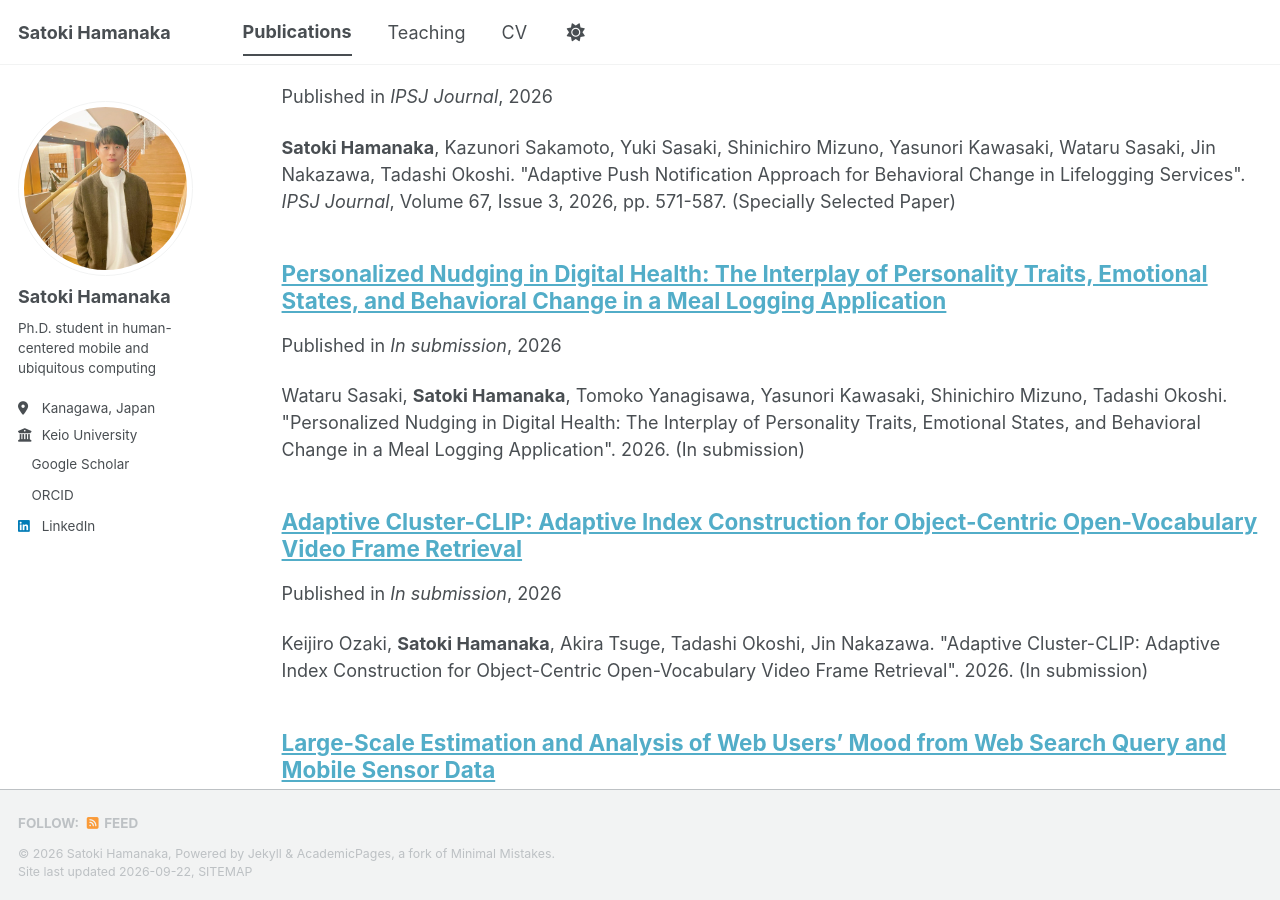
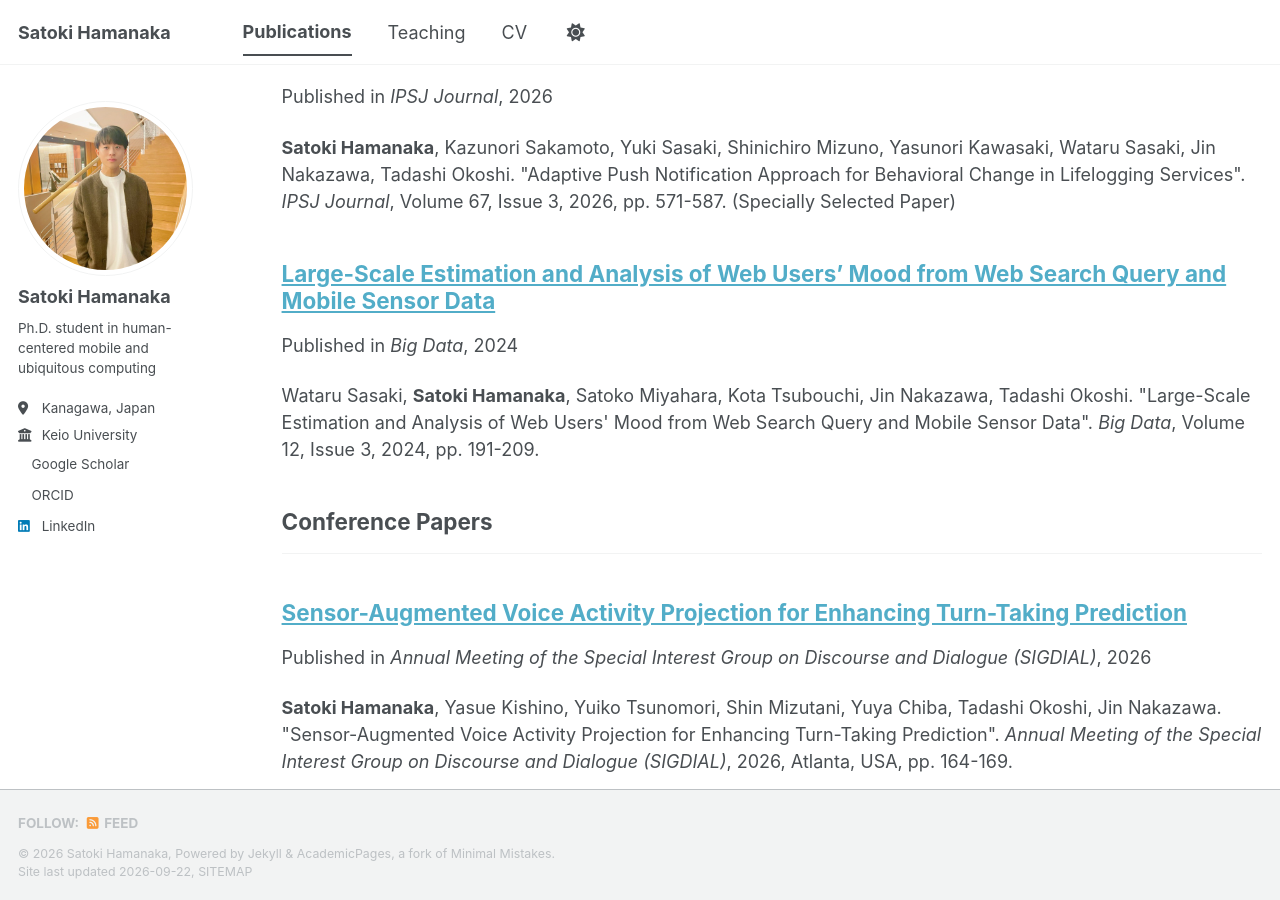
Before and after one commit to hamachu216/hamachu216.github.io, a Jekyll site: the page built from _pages/publications.html, in a window 1280 px wide and 900 px high, scrolled down 268 px. Built offline with Jekyll 4.4.1, drawn with Linux system fonts in a browser that asks for light colours; a style sheet for code colours, icons or effects is not loaded.

Commit message:
Remove only the citation label; drop in-submission papers; link the labs
Restores archive-single.html and single.html to their original structure so the
only change left in them is the deleted "Recommended citation:" string.

Co-Authored-By: Claude Opus 5 (1M context) <noreply@anthropic.com>

```diff
--- a/_includes/archive-single.html
+++ b/_includes/archive-single.html
@@ -52,14 +52,32 @@
     <p class="archive__item-excerpt" itemprop="description"><p>{{ post.excerpt | markdownify | remove: '<p>' | remove: '</p>' }}<strong><a href="{{ base_path }}{{ post.url }}" rel="permalink"> Read more</a></strong></p></p>
     {% endif %}
 
-    {%- capture downloads -%}
-      {%- if post.paperurl %}<a href="{{ post.paperurl }}">Download Paper</a>;;{% endif -%}
-      {%- if post.slidesurl %}<a href="{{ post.slidesurl }}">Download Slides</a>;;{% endif -%}
-      {%- if post.bibtexurl %}<a href="{{ post.bibtexurl }}">Download Bibtex</a>;;{% endif -%}
-    {%- endcapture -%}
-    {%- assign downloads = downloads | split: ";;" | join: " | " -%}
-    {% if post.citation or downloads != "" %}
-      <p>{{ post.citation }}{% if post.citation and downloads != "" %}<br />{% endif %}{{ downloads }}</p>
+    {% if post.citation and post.paperurl and post.slidesurl and post.bibtexurl %}
+      <p>{{ post.citation }}<br /><a href="{{ post.paperurl }}">Download Paper</a> | <a href="{{ post.slidesurl }}">Download Slides</a> | <a href="{{ post.bibtexurl }}">Download Bibtex</a></p>
+    {% elsif post.citation and post.paperurl and post.slidesurl %}
+      <p>{{ post.citation }}<br /><a href="{{ post.paperurl }}">Download Paper</a> | <a href="{{ post.slidesurl }}">Download Slides</a></p>
+    {% elsif post.citation and post.paperurl and post.bibtexurl %}
+      <p>{{ post.citation }}<br /><a href="{{ post.paperurl }}">Download Paper</a> | <a href="{{ post.bibtexurl }}">Download Bibtex</a></p>
+    {% elsif post.citation and post.paperurl %}
+      <p>{{ post.citation }}<br /><a href="{{ post.paperurl }}">Download Paper</a></p>
+    {% elsif post.citation and post.slidesurl and post.bibtexurl %}
+      <p>{{ post.citation }}<br /><a href="{{ post.slidesurl }}">Download Slides</a> | <a href="{{ post.bibtexurl}}">Download Bibtex</a></p>
+    {% elsif post.citation and post.slidesurl %}
+      <p>{{ post.citation }}<br /><a href="{{ post.slidesurl }}">Download Slides</a></p>
+    {% elsif post.citation and post.bibtexurl %}
+      <p>{{ post.citation }}<br /><a href="{{ post.bibtexurl }}">Download Bibtex</a></p>
+    {% elsif post.citation %}
+      <p>{{ post.citation }}</p>
+    {% elsif post.paperurl and post.bibtexurl %}
+      <p><a href="{{ post.paperurl }}">Download Paper</a> | <a href="{{ post.bibtexurl }}">Download Bibtex</a></p>
+    {% elsif post.paperurl %}
+      <p><a href="{{ post.paperurl }}">Download Paper</a></p>
+    {% elsif post.slidesurl and post.bibtexurl %}
+      <p><a href="{{ post.slidesurl }}">Download Slides</a> | <a href="{{ post.bibtexurl }}">Download Bibtex</a></p>
+    {% elsif post.slidesurl %}
+      <p><a href="{{ post.slidesurl }}">Download Slides</a></p>
+    {% elsif post.bibtexurl %}
+      <p><a href="{{ post.bibtexurl }}">Download Bibtex</a></p>
     {% endif %}
 
   </article>
--- a/_publications/2026-01-01-adaptive-cluster-clip.md
+++ /dev/null
@@ -1,9 +0,0 @@
----
-title: "Adaptive Cluster-CLIP: Adaptive Index Construction for Object-Centric Open-Vocabulary Video Frame Retrieval"
-collection: publications
-category: manuscripts
-permalink: /publication/2026-01-01-adaptive-cluster-clip
-date: 2026-01-01
-venue: 'In submission'
-citation: 'Keijiro Ozaki, <b>Satoki Hamanaka</b>, Akira Tsuge, Tadashi Okoshi, Jin Nakazawa. &quot;Adaptive Cluster-CLIP: Adaptive Index Construction for Object-Centric Open-Vocabulary Video Frame Retrieval&quot;. 2026. (In submission)'
----
--- a/_publications/2026-01-02-personalized-nudging-digital-health.md
+++ /dev/null
@@ -1,9 +0,0 @@
----
-title: "Personalized Nudging in Digital Health: The Interplay of Personality Traits, Emotional States, and Behavioral Change in a Meal Logging Application"
-collection: publications
-category: manuscripts
-permalink: /publication/2026-01-02-personalized-nudging-digital-health
-date: 2026-01-02
-venue: 'In submission'
-citation: 'Wataru Sasaki, <b>Satoki Hamanaka</b>, Tomoko Yanagisawa, Yasunori Kawasaki, Shinichiro Mizuno, Tadashi Okoshi. &quot;Personalized Nudging in Digital Health: The Interplay of Personality Traits, Emotional States, and Behavioral Change in a Meal Logging Application&quot;. 2026. (In submission)'
----
```
Also changed, not shown: _layouts/single.html (+24 -8 lines), _pages/about.md (+2 -2 lines), _pages/cv.md (+2 -2 lines).
